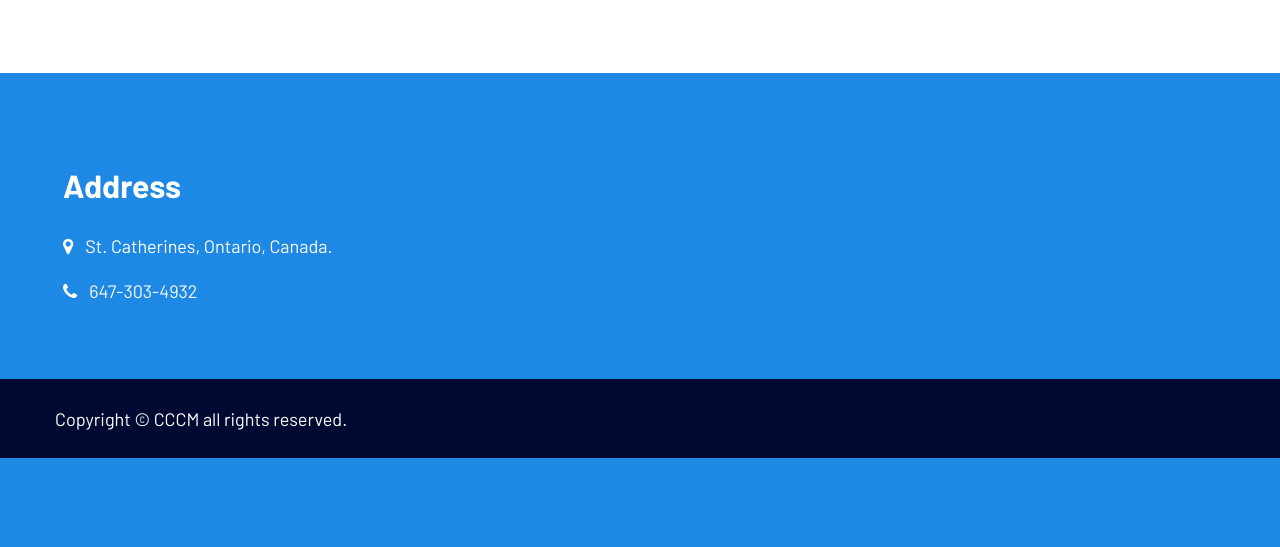
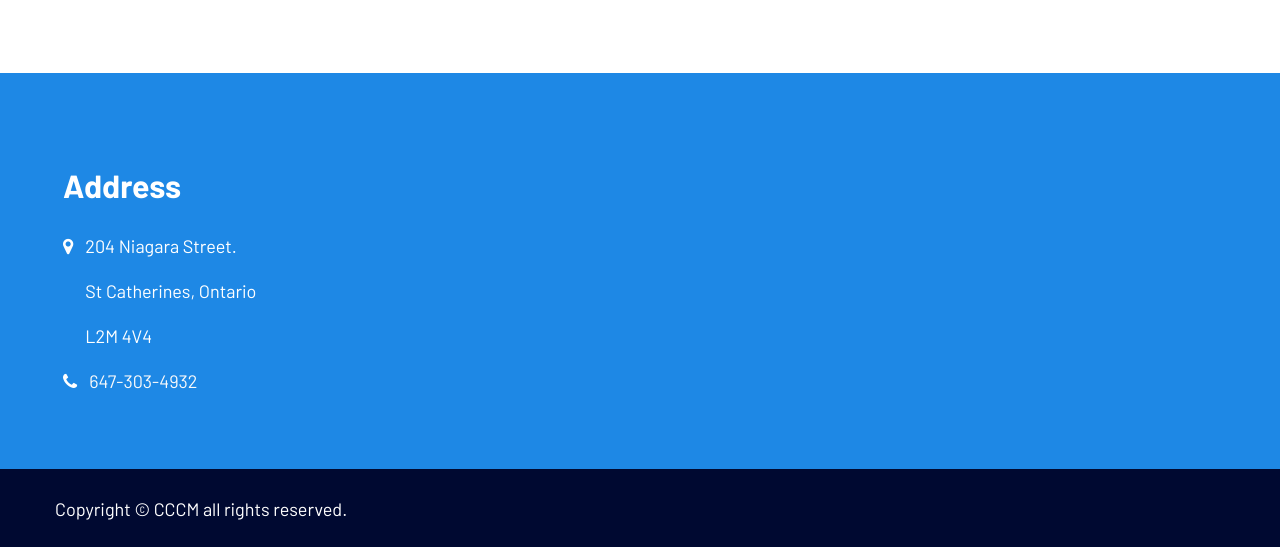
Before and after one commit to yemiemy/cccm, a Django app: page /blog/ in a window 1280 px wide. Shown: the part 475-1022 px from the top of the page. Before the commit the page ends 933 px from the top, so only its background shows below. Run offline with Django 4.2, Linux system fonts and the light colour scheme; data that the repository does not hold is empty; parts of the project's set-up code (start-up, migrations or seed data) failed here and were passed over; some libraries are stand-ins or nearby versions.

Commit message:
updated footer address details in base.html

```diff
--- a/core/templates/base/base.html
+++ b/core/templates/base/base.html
@@ -147,7 +147,9 @@
 											<i class="fa fa-map-marker"></i>
 										</div>
 										<div class="footer-sociala-info">
-											<p>St. Catherines, Ontario, Canada.</p>
+											<p>204 Niagara Street.</p>
+											<p>St Catherines, Ontario</p>
+											<p>L2M 4V4</p>
 										</div>
 									</div>
 									<div class="footer_s_inner d-flex">
```
